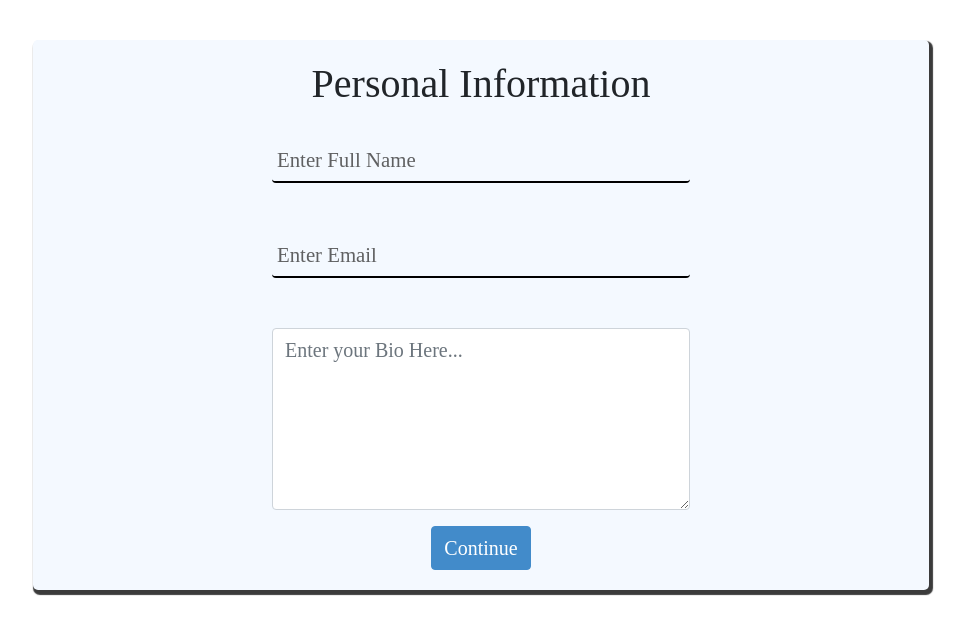
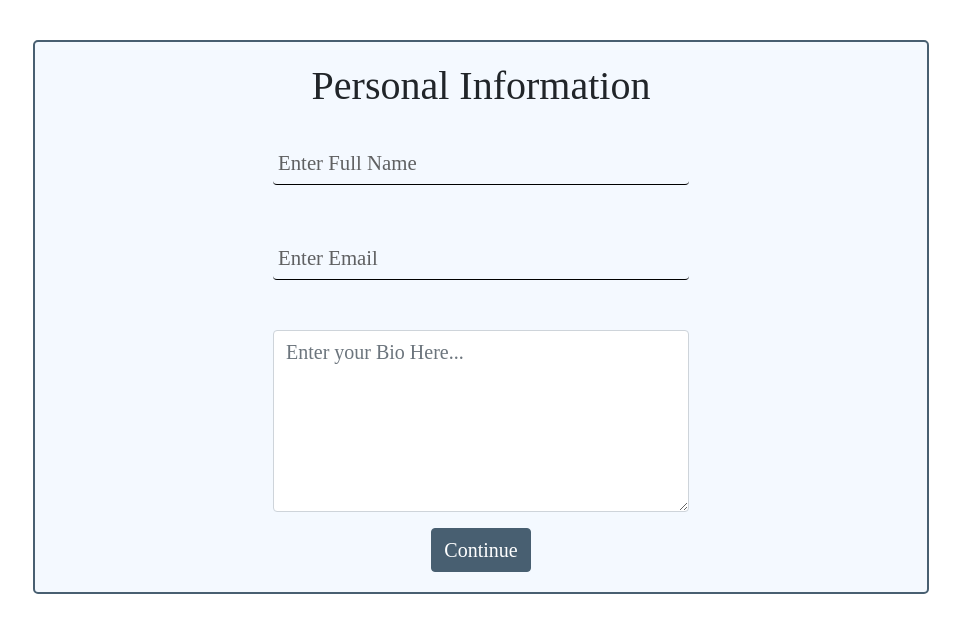
Before and after one commit to abimsedhain/portfolio_designer, a React (Create React App) app: page /form in a window 1280 px wide. Shown: the top 634 px of the page, without its empty margins (159-1124 px from the left). Built offline with nearby package versions, Linux system fonts and the light colour scheme.

Commit message:
changed styling

```diff
--- a/src/Form/Form.css
+++ b/src/Form/Form.css
@@ -30,7 +30,8 @@
     font-family: inherit;
     width: 100%;
     border: 0;
-    border-bottom: 2px solid black;
+	border-bottom: 1px solid black;
+	/* border-radius: ; */
     outline: 0;
     font-size: 1.3rem;
     color: black;
@@ -57,7 +58,7 @@
     font-family: inherit;
     width: 100%;
     border: 0;
-    border-bottom: 2px solid black;
+    border-bottom: 1px solid black;
     outline: 0;
     font-size: 1.3rem;
     color: black;
@@ -86,8 +87,11 @@
     width: 70vw;
     padding-top: 10px;
     margin-top: 40px;
-    border-radius: 5px;
-    box-shadow: 2px 3px 1px 2px #3b3b3b;
+	border-radius: 5px;
+	border-color: #485f71;
+	border-style: solid;
+	border-width: 2px;
+    /* box-shadow: 2px 3px 1px 2px #3b3b3b; */
 }
 
 h1 {
@@ -109,8 +113,8 @@ textarea::placeholder {
 }
 
 .btn {
-    background: #428bca;
-    border-color: #428bca;
+    background: #485f71;
+    border-color: #485f71;
     margin-bottom: 20px;
     font-size: 20px;
     font-family: Montserrat;
@@ -118,7 +122,7 @@ textarea::placeholder {
 }
 
 .btn:hover {
-    background: #5cb85c;
-    border-color: #5cb85c;
+    background: #428bca;
+    border-color: #428bca;
     color: black;
 }
```
